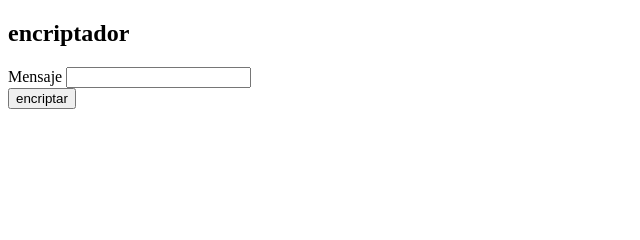
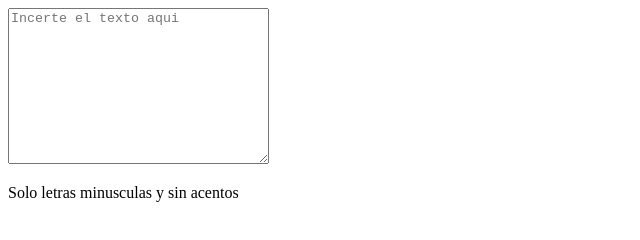
Before and after one commit to CNelson29/Proyecto-peersonal1, a plain HTML site: page encriptador/Home.html in a window 1280 px wide. Shown: the whole page, without its empty margins (0-640 px from the left). Drawn offline with Linux system fonts and the light colour scheme.

Commit message:
body - agregado textarea y index.js

```diff
--- a/encriptador/Home.html
+++ b/encriptador/Home.html
@@ -8,16 +8,15 @@
     <title>encriptador</title>
 </head>
 <body>
-    <h2> encriptador </h2>
-    <div>
-    <label for="Mensaje">Mensaje</label>
-    <input type="text" id="Mensaje" name="Mensaje">
-    </div>
-    <button id="encriptador">encriptar</button>
-    <div id="resultado"></div>
 
-
-
-
+  <div class="container">
+        <div class="encriptar">
+            <textarea name="text" class="text" id="text" cols="30" rows="10" placeholder="Incerte el texto aqui"></textarea>
+       </div>
+       <div class="terminos">
+        <p>Solo letras minusculas y sin acentos</p>
+       </div>
+  </div>
 </body>
+<script src="index.js"></script>
 </html>
```
Also changed, not shown: encriptador/index.js (added).
